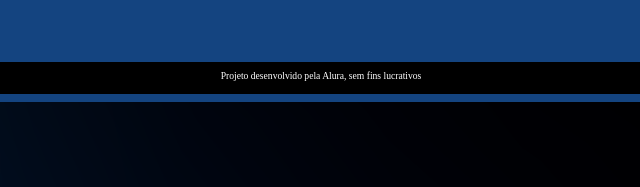
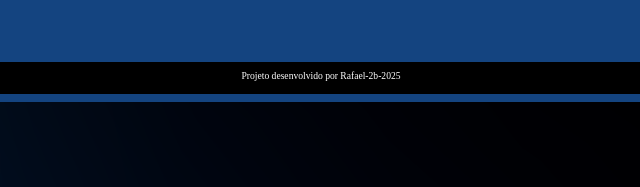
Before and after one commit to rafaelsaidel/flashcard_2b_2025-, a plain HTML site: page index.html in a window 1280 px wide. Shown: the part 706-893 px from the top of the page, 327-967 px from the left. Drawn offline with Linux system fonts and the light colour scheme.

Commit message:
Update index.html

```diff
--- a/index.html
+++ b/index.html
@@ -23,7 +23,7 @@
         </section>
     </main>
     <footer>
-        <p>Projeto desenvolvido pela Alura, sem fins lucrativos</p>
+        <p>Projeto desenvolvido por Rafael-2b-2025</p>
     </footer>
     <script src="app.js"></script>
     <script src="perguntas.js"></script>
```
